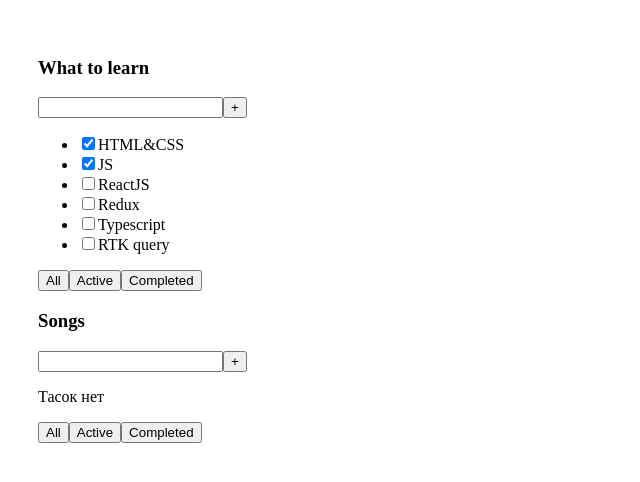
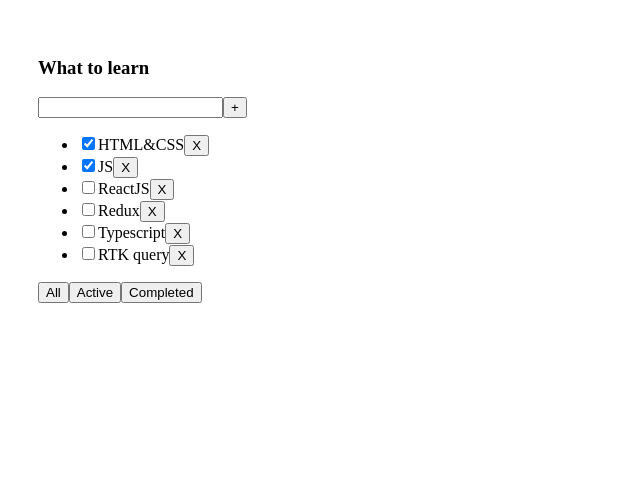
Before and after one commit to St0rY87/it-incubator-shool, a React (Vite) app in the folder todo-list/: page / in a window 1280 px wide. Shown: the top 482 px of the page, without its empty margins (0-640 px from the left). Built offline with nearby package versions, Linux system fonts and the light colour scheme.

Commit message:
feat: complete lesson-2 sprint-01

```diff
--- a/todo-list/src/App.tsx
+++ b/todo-list/src/App.tsx
@@ -1,28 +1,43 @@
+import { useState } from "react";
 import "./App.css";
-import { TodolistItem } from "./components/TodolistItem";
+import { Todolist} from "./components/Todolist";
 
 export type Task = {
   id: number;
   title: string;
   isDone: boolean;
 };
+export type FilterValues = 'all' | 'active' | 'completed';
+
+const initialState:Task[] =  [
+  { id: 1, title: "HTML&CSS", isDone: true },
+  { id: 2, title: "JS", isDone: true },
+  { id: 3, title: "ReactJS", isDone: false },
+  { id: 4, title: "Redux", isDone: false },
+  { id: 5, title: "Typescript", isDone: false },
+  { id: 6, title: "RTK query", isDone: false },
+]
 
 export const App = () => {
-  const tasks1: Task[] = [
-    { id: 1, title: "HTML&CSS", isDone: true },
-    { id: 2, title: "JS", isDone: true },
-    { id: 3, title: "ReactJS", isDone: false },
-    { id: 4, title: "Redux", isDone: false },
-    { id: 5, title: "Typescript", isDone: false },
-    { id: 6, title: "RTK query", isDone: false },
-  ];
+  const [tasks, setTasks] = useState(initialState)
+  // const [filter, setFilter] = useState<FilterValues>('all')
 
-  const tasks2: Task[] = [];
+  const deleteTask = (taskId: Task['id']) => {
+      const updateTasks = tasks.filter((task)=> task.id !== taskId);
+      setTasks(updateTasks);
+  }
+
+   const handleFilterTasks = (filter: FilterValues) => {
+    if(filter === 'active') return setTasks(initialState.filter((task)=> !task.isDone ))
+    if(filter === 'completed') return setTasks(initialState.filter((task)=> task.isDone ))
+    return setTasks(initialState)
+  }
+
+
 
   return (
     <div className="app">
-      <TodolistItem title="What to learn" tasks={tasks1} />
-      <TodolistItem title="Songs" tasks={tasks2} />
+      <Todolist title="What to learn" tasks={tasks} deleteTask={deleteTask} handleFilterTasks={handleFilterTasks} />
     </div>
   );
 };
--- a/todo-list/src/components/TodolistItem.tsx
+++ b/todo-list/src/components/Todolist.tsx
@@ -1,16 +1,16 @@
-import { useState } from "react";
-import type { Task } from "../App";
+import type { FilterValues, Task } from "../App";
 import { Button } from "./button/Button";
 
 type Props = {
   title: string;
   tasks: Task[];
   date?: string;
+  deleteTask: (taskId:Task['id'])=> void;
+  handleFilterTasks: (filter: FilterValues) => void
 };
 
 
-
-export const TodolistItem = ({ title, tasks, date }: Props) => {
+export const Todolist= ({ title, tasks, deleteTask, handleFilterTasks }: Props) => {
   return (
     <>
       <h3>{title}</h3>
@@ -27,17 +27,17 @@ export const TodolistItem = ({ title, tasks, date }: Props) => {
               <li key={task.id}>
                 <input type="checkbox" checked={task.isDone} />
                 <span>{task.title}</span>
+                <button onClick = {() => deleteTask(task.id)}>X</button>
               </li>
             );
           })}
         </ul>
       )}
       <div>
-        <Button title="All" />
-        <Button title="Active" />
-        <Button onClick={() => console.log("Hello")} title="Completed" />
+        <Button title="All" onClick={() => handleFilterTasks('all')} />
+        <Button onClick={()=> handleFilterTasks("active")} title="Active" />
+        <Button onClick={() => handleFilterTasks("completed")} title="Completed" />
       </div>
-      <div>{date}</div>
     </>
   );
 };
--- a/todo-list/src/components/button/Button.tsx
+++ b/todo-list/src/components/button/Button.tsx
@@ -1,4 +1,3 @@
-import type { MouseEventHandler } from "react"
 
 type Props = {
   title: string
```
Also changed, not shown: 2 other files (tests, documents, lock files or other folders).
